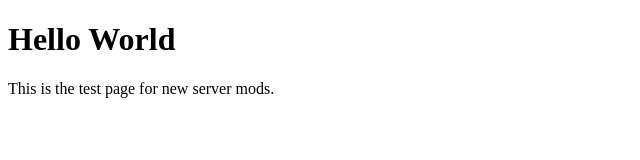
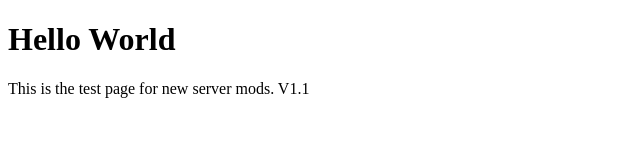
Before and after one commit to hoggerj/BogMcModServerTest, a plain HTML site: page index.html in a window 1280 px wide. Shown: the full height of the page, 0-640 px from the left. Drawn offline with Linux system fonts and the light colour scheme.

Commit message:
Update index.html

```diff
--- a/index.html
+++ b/index.html
@@ -2,6 +2,6 @@
 <html>
 <body>
 <h1>Hello World</h1>
-<p>This is the test page for new server mods.</p>
+<p>This is the test page for new server mods. V1.1</p>
 </body>
 </html>
```
